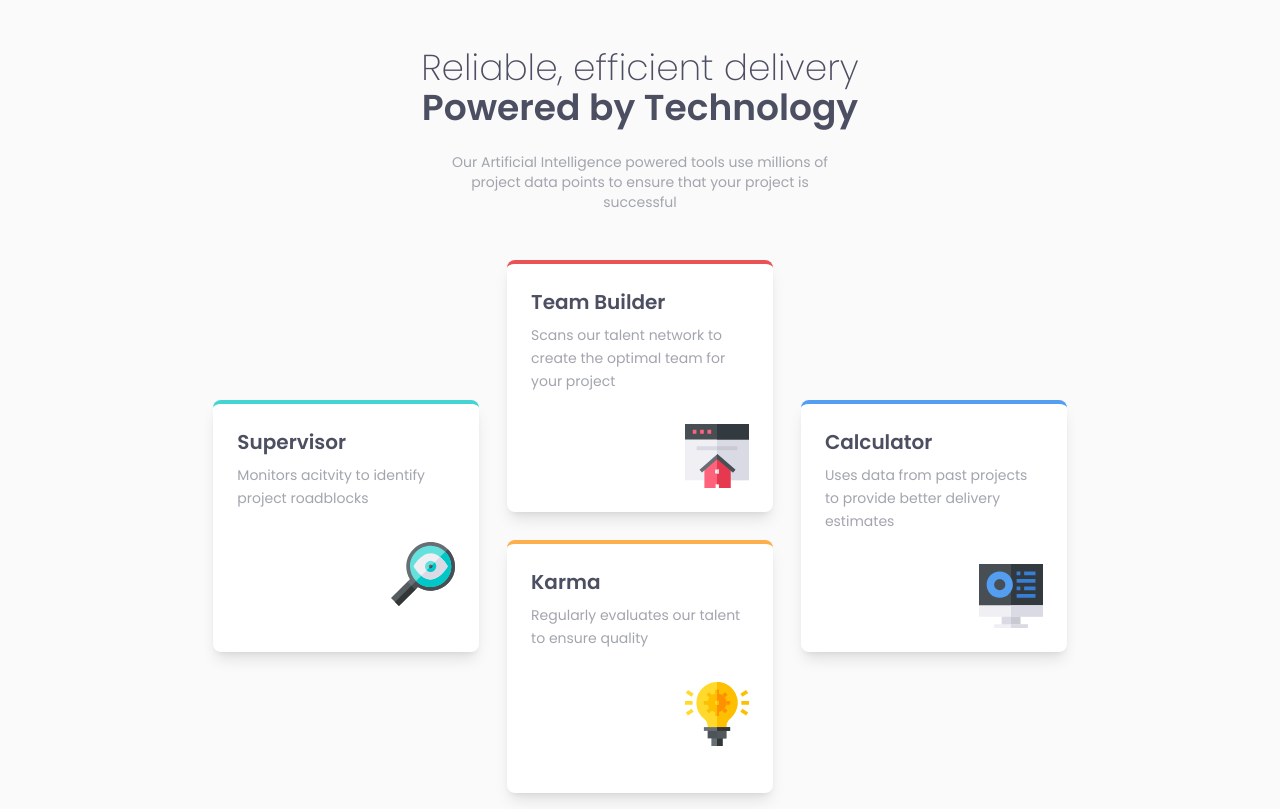
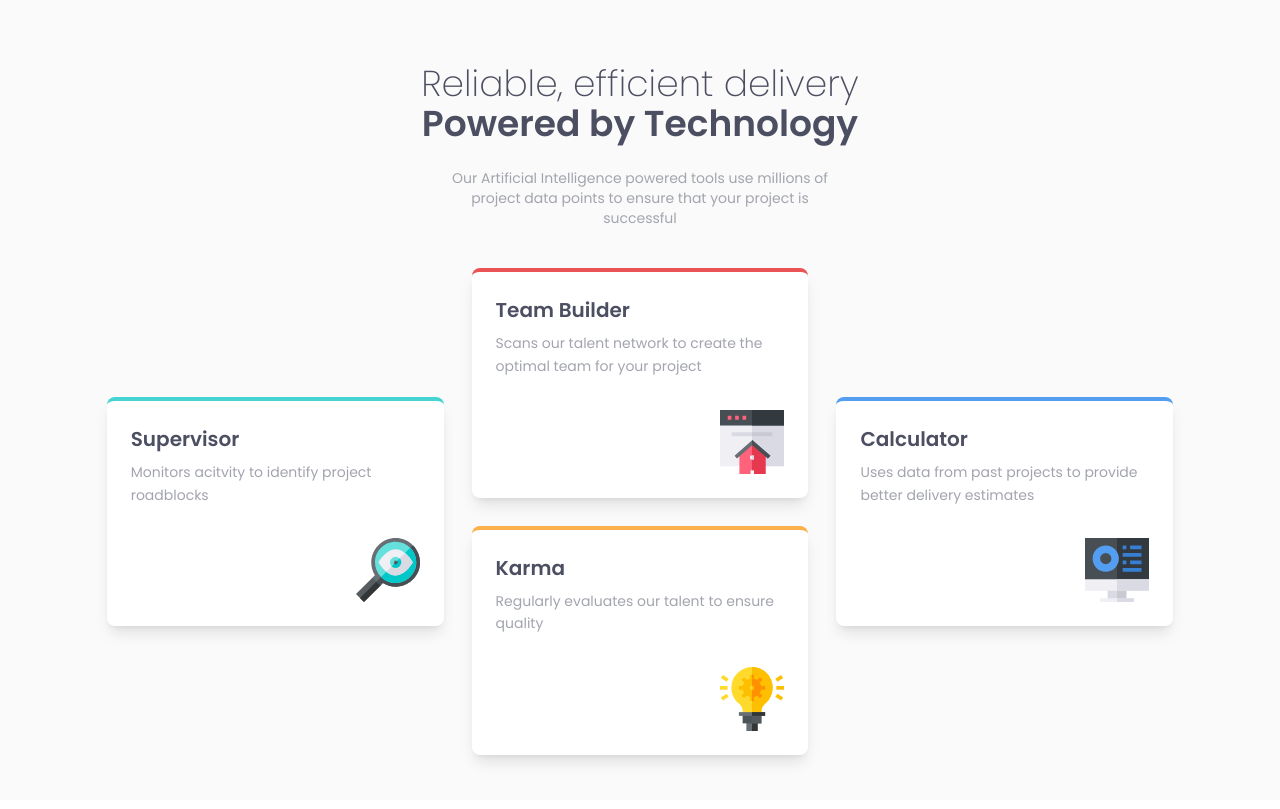
Before and after one commit to Ruchirich/four-card-section, a plain HTML site: page index.html in a window 1280 px wide. Drawn offline with nearby package versions, Linux system fonts and the light colour scheme.

Commit message:
Update index.html

```diff
--- a/index.html
+++ b/index.html
@@ -40,17 +40,17 @@
 <body>
   <section class="bg-lightGray min-h-screen">
     <!-- Header -->
-    <header class="flex flex-col items-center justify-center w-full h-1/3 pt-12 px-8">
+    <header class="flex flex-col items-center justify-center w-full h-1/3 pt-16 pb-6 px-8">
       <h2 class="font-sans font-light text-darkBlue lg:text-4xl text-2xl">Reliable, efficient delivery</h2>
       <h2 class="font-sans font-bold text-darkBlue lg:text-4xl text-2xl leading-relaxed">Powered by Technology</h2>
-      <p class="text-sm text-grayBlue text-center pt-6 pb-8 md:w-1/2 lg:w-1/3">Our Artificial Intelligence powered tools use millions of project data points to ensure that your project is successful</p>
+      <p class="text-sm text-grayBlue text-center pt-6 md:w-1/2 lg:w-1/3">Our Artificial Intelligence powered tools use millions of project data points to ensure that your project is successful</p>
     </header>
 
     <!-- Card Holder -->
     <div class="flex justify-center">
-        <div class="grid lg:grid-cols-3 grid-rows-4 gap-7 w-3/4 lg:w-2/3 lg:my-4 my-8 mx-6 grid-cols-1">
+        <div class="grid lg:grid-cols-3 grid-rows-4 gap-7 w-5/6 lg:my-4 my-8 mx-6 grid-cols-1">
             <div class="lg:row-span-2 lg:row-start-2">
-                <div class="bg-white h-full rounded-lg border-t-4 border-cyan flex flex-col p-6 shadow-lg">
+                <div class="bg-white h-full rounded-lg border-t-4 border-cyan flex flex-col p-6 xl:p-8 shadow-lg">
                     <h3 class="font-bold text-darkBlue text-xl">Supervisor</h3>
                     <p class="text-sm leading-relaxed text-grayBlue pt-2">Monitors acitvity to identify project roadblocks</p>
                     <div class="flex place-content-end pt-8">
@@ -59,7 +59,7 @@
                 </div>
             </div>
             <div class="lg:col-start-2 lg:row-span-2">
-                <div class="bg-white h-full rounded-lg border-t-4 border-red flex flex-col p-6 shadow-lg">
+                <div class="bg-white h-full rounded-lg border-t-4 border-red flex flex-col p-6 xl:p-8 shadow-lg">
                     <h3 class="font-bold text-darkBlue text-xl">Team Builder</h3>
                     <p class="text-sm leading-relaxed text-grayBlue pt-2">Scans our talent network to create the optimal team for your project</p>
                     <div class="flex place-content-end pt-8">
@@ -68,7 +68,7 @@
                 </div>
             </div>
             <div class="lg:col-start-2 lg:row-start-3 lg:row-span-2">
-                <div class="bg-white h-full rounded-lg border-t-4 border-orange flex flex-col p-6 shadow-lg">
+                <div class="bg-white h-full rounded-lg border-t-4 border-orange flex flex-col p-6 xl:p-8 shadow-lg">
                     <h3 class="font-bold text-darkBlue text-xl">Karma</h3>
                     <p class="text-sm leading-relaxed text-grayBlue pt-2">Regularly evaluates our talent to ensure quality</p>
                     <div class="flex place-content-end pt-8">
@@ -77,7 +77,7 @@
                 </div>
             </div>
             <div class="lg:col-start-3 lg:row-start-2 lg:row-span-2">
-                <div class="bg-white h-full rounded-lg border-t-4 border-blue flex flex-col p-6 shadow-lg">
+                <div class="bg-white h-full rounded-lg border-t-4 border-blue flex flex-col p-6 xl:p-8 shadow-lg">
                     <h3 class="font-bold text-darkBlue text-xl">Calculator</h3>
                     <p class="text-sm leading-relaxed text-grayBlue pt-2">Uses data from past projects to provide better delivery estimates</p>
                     <div class="flex place-content-end pt-8">
```
